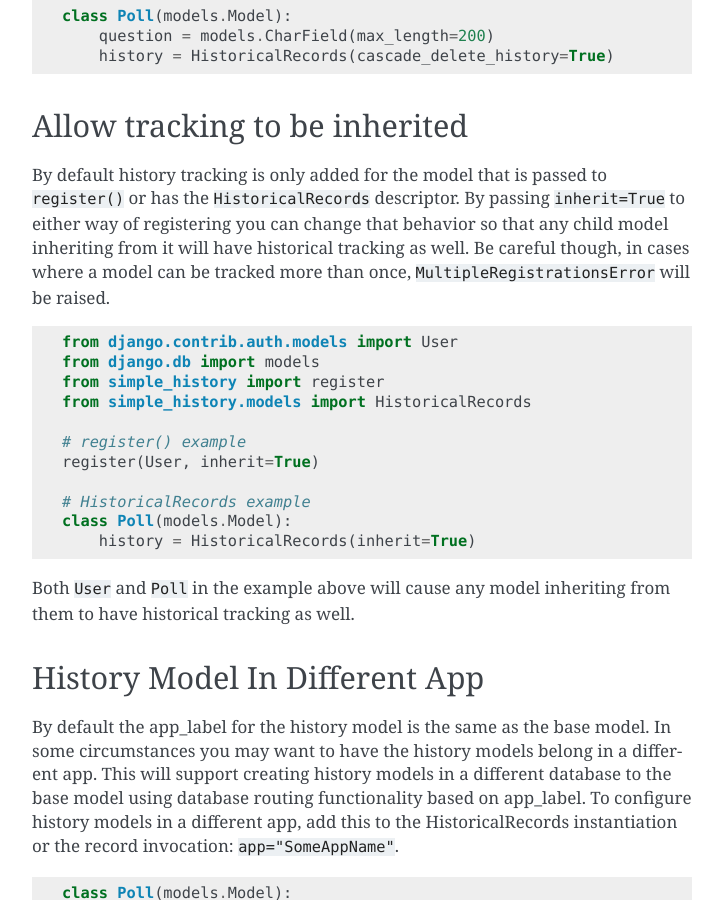
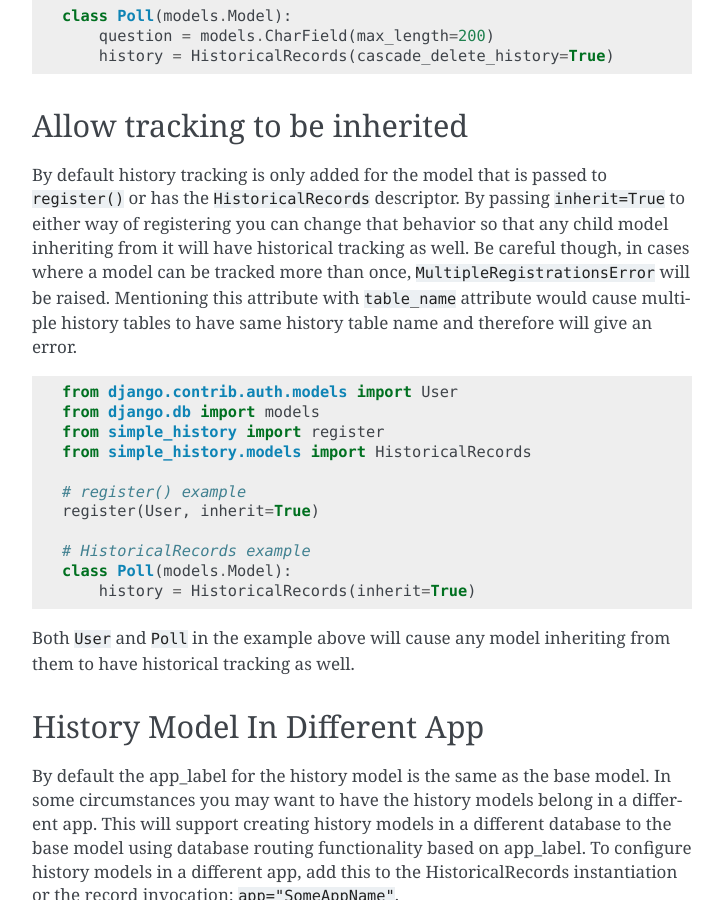
Before and after one commit to jazzband/django-simple-history, a Sphinx documentation site: the page built from docs/historical_model.rst, in a window 1280 px wide and 900 px high, scrolled down 6853 px. Shown: the whole window, without its empty margins (388-1111 px from the left). Built offline with Sphinx 7.4.7, drawn with Linux system fonts in a browser that asks for light colours.

Commit message:
update: error on mentioning  attr with

```diff
--- a/AUTHORS.rst
+++ b/AUTHORS.rst
@@ -106,6 +106,7 @@
 - Phillip Marshall
 - Prakash Venkatraman (`dopatraman <https://github.com/dopatraman>`_)
 - Rajesh Pappula
+- Ravi Singh (`singhravi1 <https://github.com/singhravi1>`_)
 - Ray Logel
 - Raynald de Lahondes
 - Renaud Perrin (`leminaw <https://github.com/leminaw>`_)
--- a/CHANGES.rst
+++ b/CHANGES.rst
@@ -9,6 +9,7 @@
   ``SIMPLE_HISTORY_ENFORCE_HISTORY_MODEL_PERMISSIONS`` is set to ``True``
   in ``settings`` (gh-1017).
 - Fixed ``SimpleHistoryAdmin`` not properly integrating with custom user models (gh-1177)
+- Added assertion to inhibit mentioning of ``table_name`` with ``inherit=True`` attribute.
 
 3.3.0 (2023-03-08)
 ------------------
--- a/docs/historical_model.rst
+++ b/docs/historical_model.rst
@@ -365,7 +365,9 @@
 that behavior so that any child model inheriting from it will have
 historical tracking as well. Be careful though, in cases where a model
 can be tracked more than once, ``MultipleRegistrationsError`` will be
-raised.
+raised. Mentioning this attribute with ``table_name`` attribute would
+cause multiple history tables to have same history table name and therefore
+will give an error.
 
 .. code-block:: python
 
```
Also changed, not shown: 1 other file.
